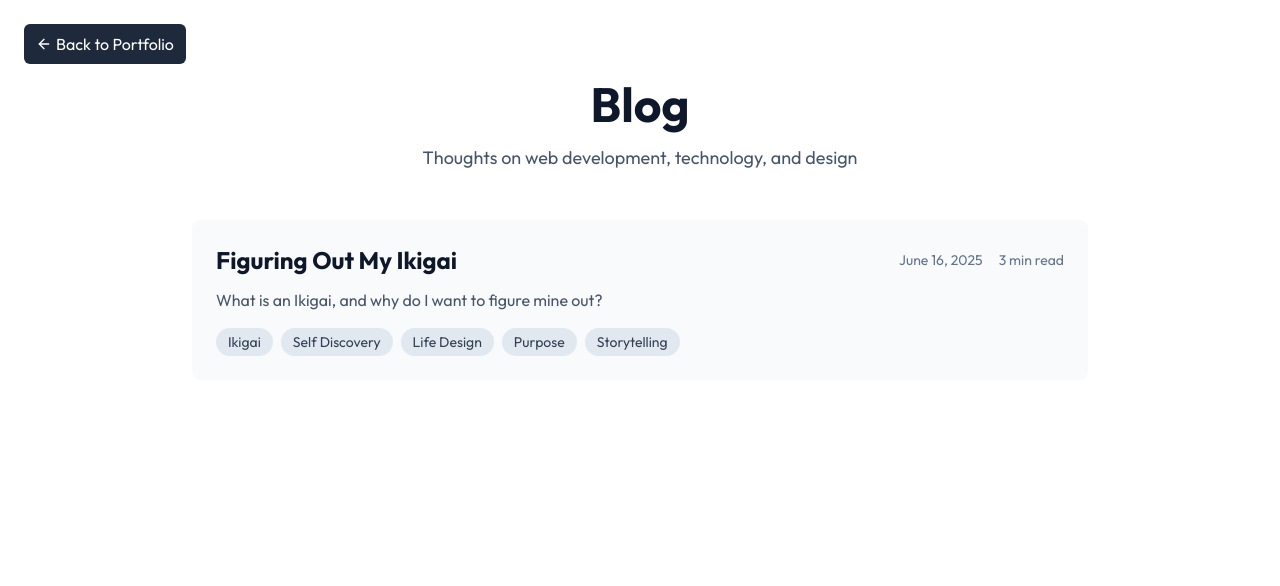
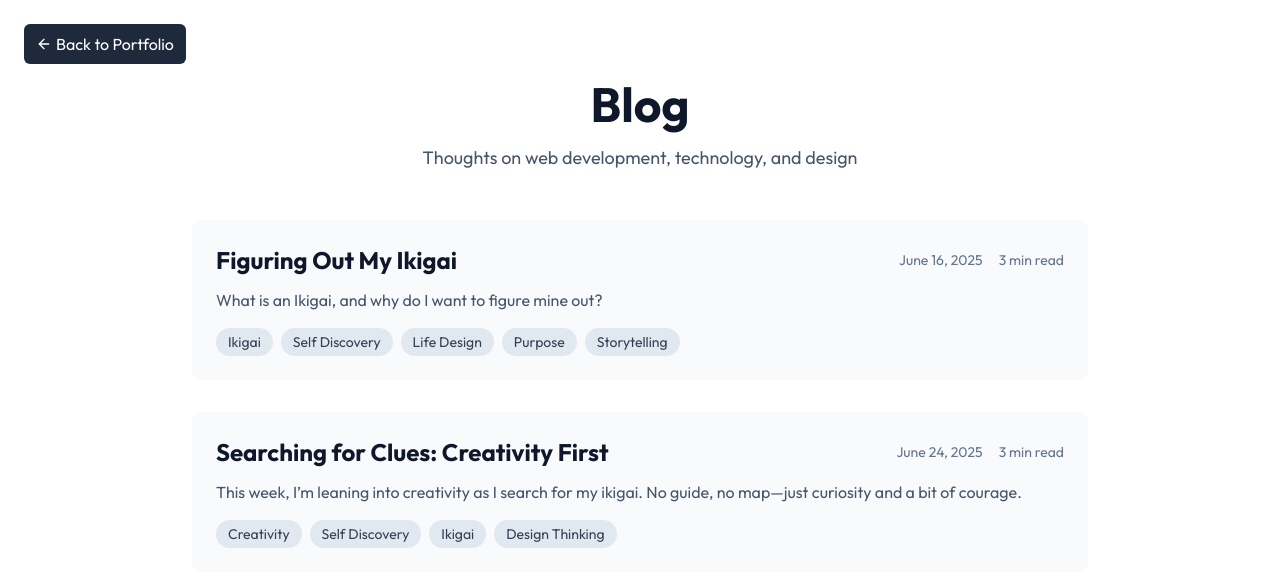
Before and after one commit to thebasilugo/thebasilugo.github.io, a Next.js app: page /blog in a window 1280 px wide. Shown: the top 586 px of the page. Built offline with nearby package versions, Linux system fonts and the light colour scheme.

Commit message:
update blog

```diff
--- a/app/blog/page.tsx
+++ b/app/blog/page.tsx
@@ -64,6 +64,52 @@ const blogPosts: BlogPost[] = [
     <p><em>This isn’t the final destination. It’s just the beginning.</em></p>
   `,
 	},
+	{
+		id: "searching-creativity",
+		title: "Searching for Clues: Creativity First",
+		excerpt:
+			"This week, I’m leaning into creativity as I search for my ikigai. No guide, no map—just curiosity and a bit of courage.",
+		date: "June 24, 2025",
+		readTime: "3 min read",
+		tags: ["Creativity", "Self Discovery", "Ikigai", "Design Thinking"],
+		content: `
+    <p>It’s not been easy—trying to figure out something with no guide, no map, and no exact endpoint. But it’s been real. Raw. Honest. And slowly, it’s becoming meaningful.</p>
+
+    <p>Over the past few weeks, I’ve been exploring different words that pull at my curiosity: <em>creativity</em>, <em>innovation</em>, <em>intricacy</em>, <em>fun</em>, <em>technicality</em>. These are puzzle pieces that I think might connect to my <strong>ikigai</strong>.</p>
+
+    <hr />
+
+    <h2>This Week: Creativity</h2>
+
+    <p>This week, I’m leaning into <strong>creativity</strong>. Not just “art” or “design,” but creativity as a mindset—seeing differently, building freely, remixing the usual into something unusual.</p>
+
+    <p>I’ve noticed that when I’m doing something creative—whether it’s designing in Figma, writing a blog post, building a UI from scratch, or even editing a short video—time disappears. That’s not coincidence. That’s alignment.</p>
+
+    <blockquote>
+      <p>“Creativity doesn’t wait for that perfect moment. It fashions its own perfect moments out of ordinary ones.” – Bruce Garrabrandt</p>
+    </blockquote>
+
+    <p>So this week, I’m asking myself:</p>
+    <ul>
+      <li>What creative work gives me energy—even when it’s hard?</li>
+      <li>Where does my curiosity naturally flow?</li>
+      <li>What am I building that feels more like play than pressure?</li>
+    </ul>
+
+    <h2>Letting It Be Messy</h2>
+
+    <p>Truth is, I don’t have it all figured out. But I’m learning to embrace the mess. The search is part of the story. And documenting it—like this—is helping me reflect and move with more intention.</p>
+
+    <p><img src="/images/notebook-sketch.jpg" alt="A handwritten notebook with messy sketches, post-its, and ideas scattered across the page" /></p>
+
+    <p>Maybe creativity is not just one piece of my ikigai—it might be the thread tying it all together.</p>
+
+    <p>Let’s see what next week brings.</p>
+
+    <p><em>If you’re also searching, try choosing one word to explore this week. Just one. Sit with it. Play with it. You might be surprised where it takes you.</em></p>
+  `,
+	},
+
 	// {
 	// 	id: "frontend-evolution-2025",
 	// 	title: "The Evolution of Frontend Development in 2025",
```
